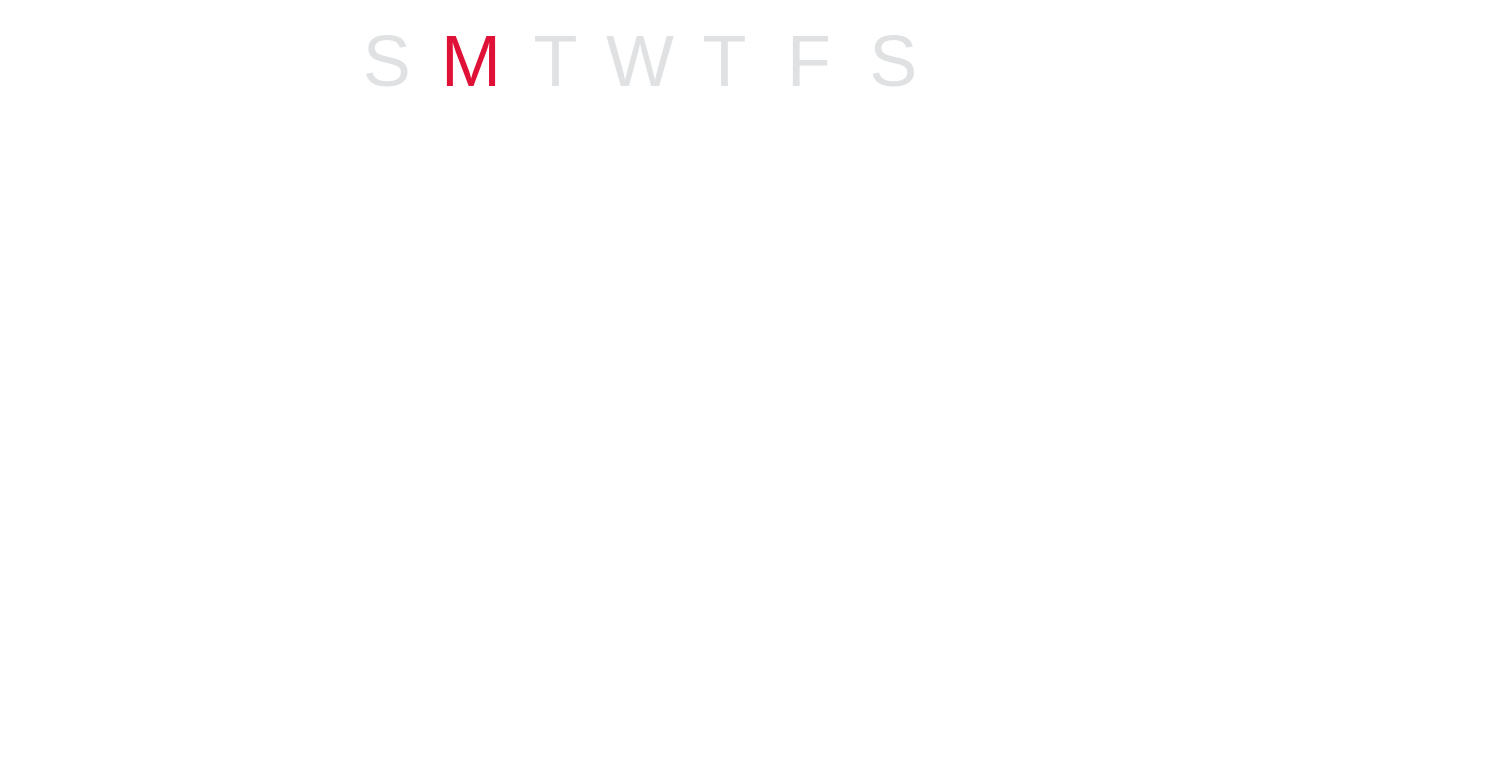
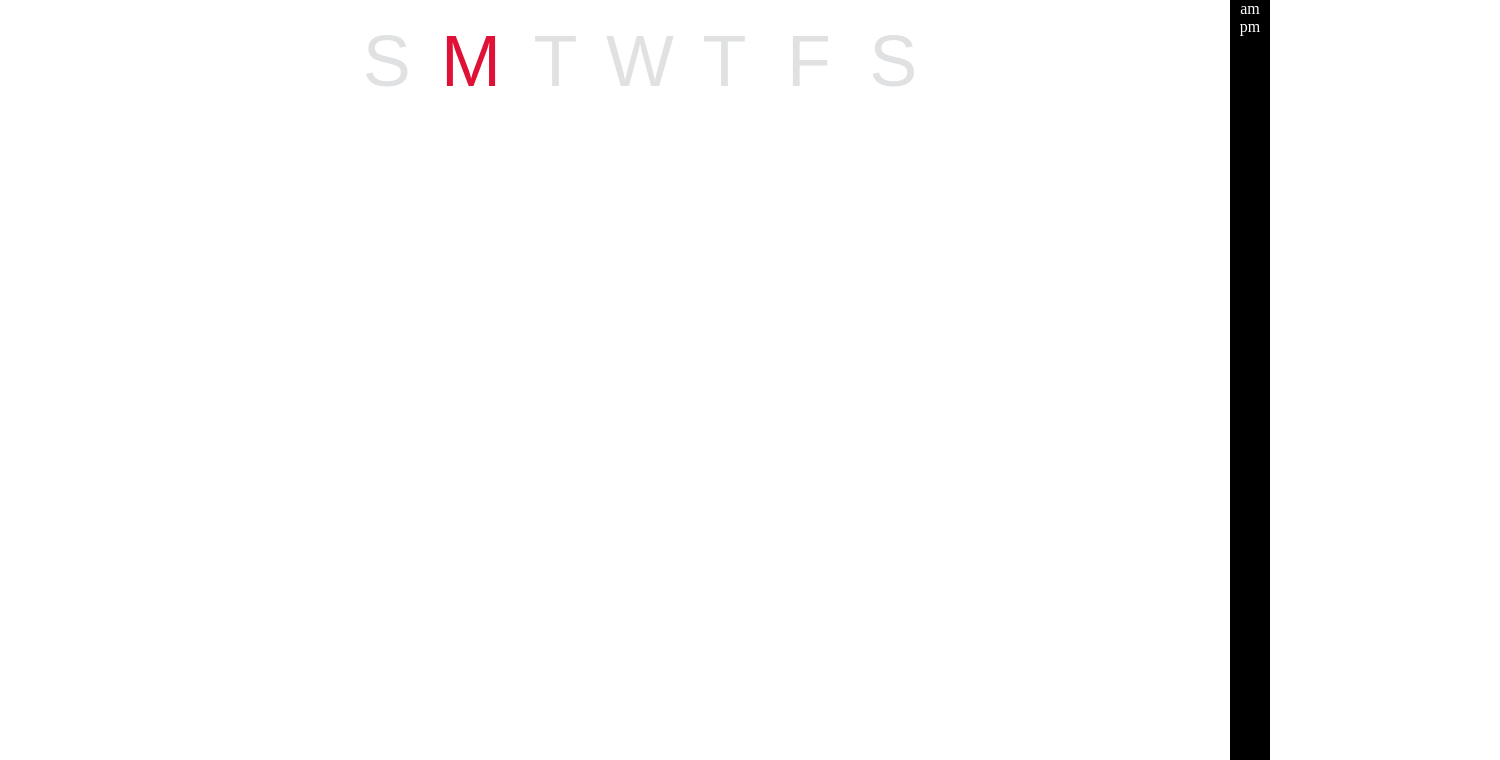
Before and after one commit to chens070/chens070.github.io, a plain HTML site: page track-1/index.html in a window 1280 px wide. Shown: the top 760 px of the page, 1500 px wide, since content can reach past the window. Drawn offline with nearby package versions, Linux system fonts and the light colour scheme.

Commit message:
track1 side bar-1

```diff
--- a/track-1/assets/css/styles.css
+++ b/track-1/assets/css/styles.css
@@ -1,6 +1,6 @@
 body{
 	margin: 0;
-	padding-top: 20px;
+    padding-top: 20px;
 }
 .calender{
     position: relative;
@@ -9,10 +9,10 @@ body{
     text-align: center;
     font-family: sans-serif;
     color: #e0e1e2;
-    stroke-width: 10px;
+    stroke-width: 10px;}
 
-}
 .monday{color: #e01137;}
+
 .c{
     display: inline-block;
     font-size: 72px;
@@ -24,6 +24,7 @@ body{
 .quotes{
     margin-top: 600px;
     font-size: 250px;
+    width: 1500px;
 }
 
 .q2{font-size: 100px;}
@@ -34,3 +35,13 @@ body{
 .q5:hover{
     color: #e01137;
 }
+.time{
+   position:fixed;
+   top: 0px;
+   right: 10px;
+   background:black;
+   width: 40px;
+   height: 100%;
+   color:#fff;
+   text-align: center;
+}
--- a/track-1/index.html
+++ b/track-1/index.html
@@ -27,6 +27,11 @@
 
     </div>
 
+    <div class="time">
+      <div class="am">am</div>
+      <div class="pm">pm</div>
+
+    </div>
 
 
 
```
